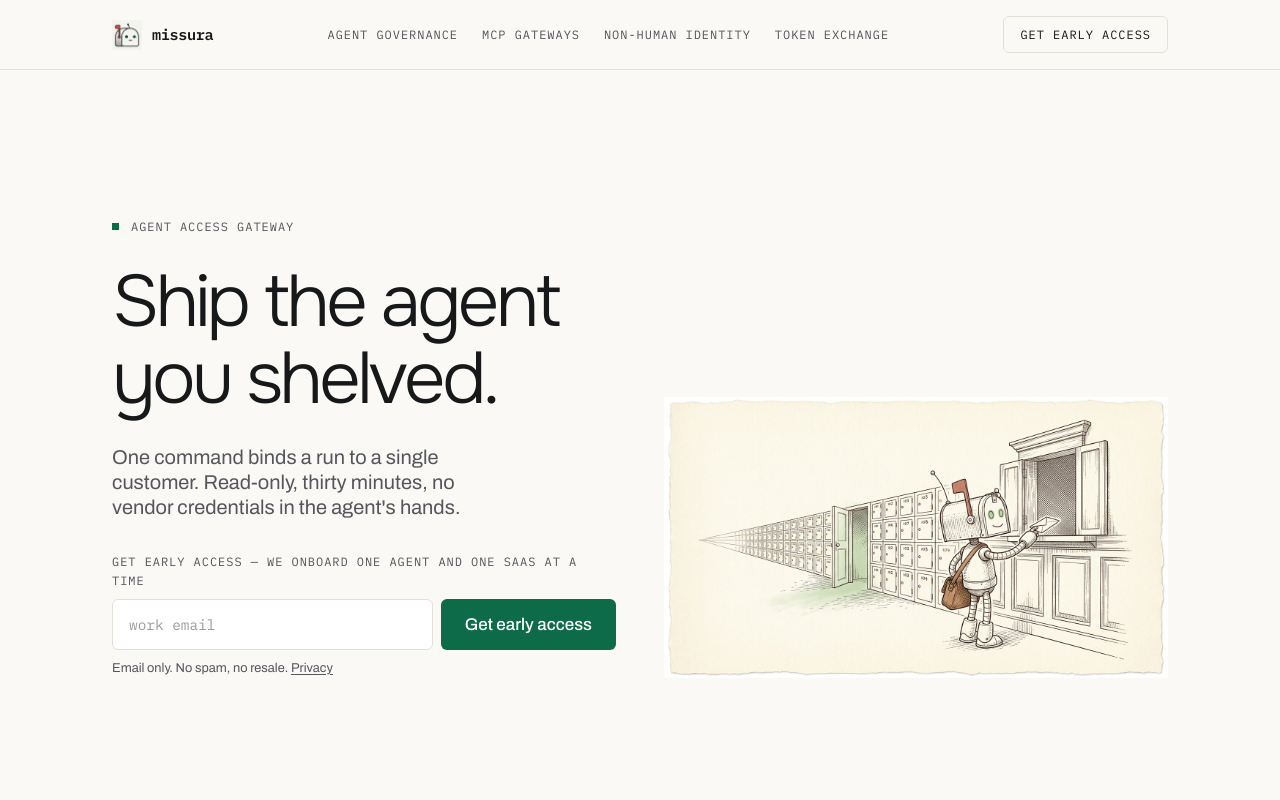
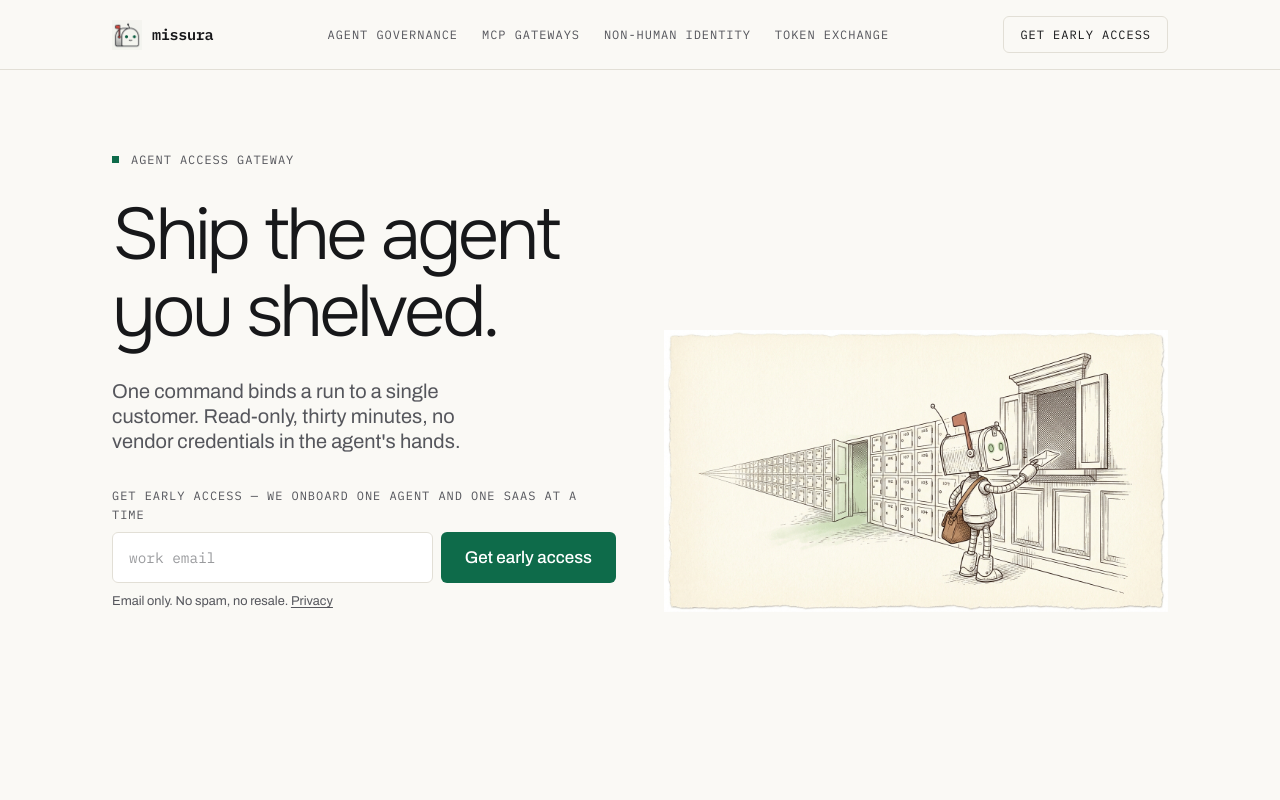
Before and after one commit to sderosiaux/missura, a Next.js app in the folder apps/site/: page / in a window 1280 px wide. Shown: the top 800 px of the page. Built offline with nearby package versions, Linux system fonts and the light colour scheme; no server answers.

Commit message:
site: centre the hero instead of banking dead paper above it

```diff
--- a/apps/site/src/app/page.tsx
+++ b/apps/site/src/app/page.tsx
@@ -41,7 +41,10 @@ export default function Home() {
 
 function Hero() {
   return (
-    <section className="flex min-h-[84svh] flex-col justify-end pt-20 pb-16 sm:pt-24">
+    // centred, not bottom-aligned: the source hero bottom-aligns over a
+    // full-bleed photo that fills the space above. Nothing fills it here, so
+    // anchoring to the bottom just banks dead paper on tall screens.
+    <section className="flex min-h-[76svh] flex-col justify-center py-16 sm:py-20">
       <div className="grid grid-cols-1 gap-12 lg:grid-cols-12 lg:items-end lg:gap-12">
         {/* The engraving carries its own deckled paper edge, so it needs no
             frame and no scrim — it is already the same paper as the page. */}
```
